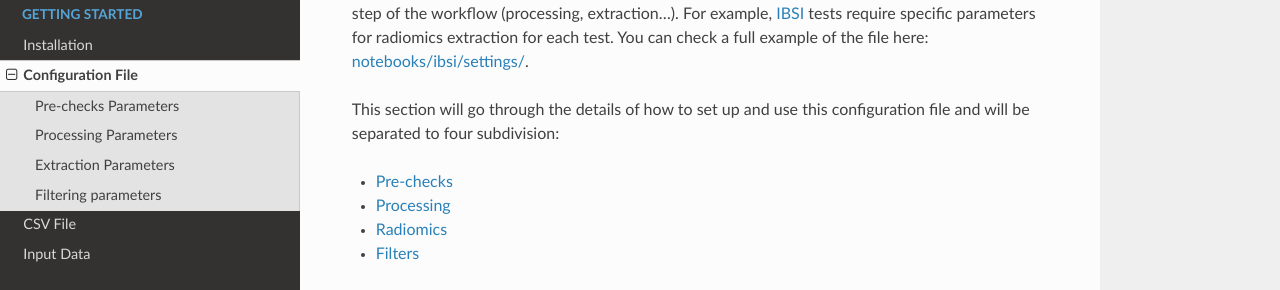
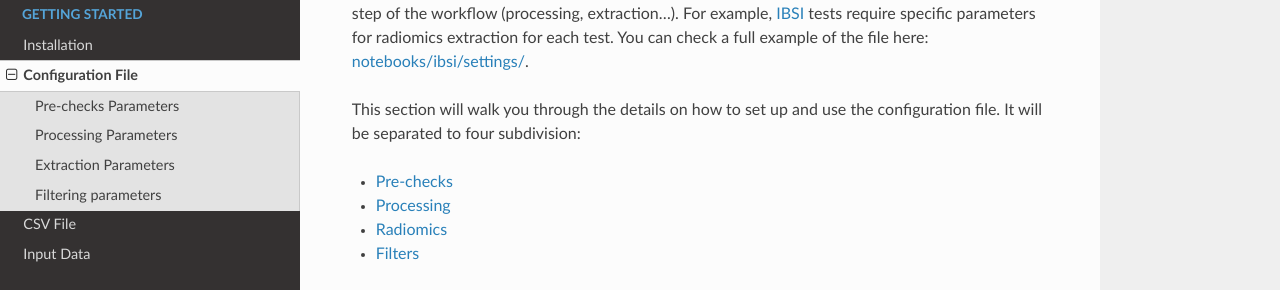
Before and after one commit to MahdiAll99/MEDimage, a Sphinx documentation site: the page built from docs/configuration_file.rst, in a window 1280 px wide and 900 px high. Shown: the part 207-497 px from the top of the window. Built offline with Sphinx 7.4.7 and the Read the Docs theme 2.0.0, drawn with Linux system fonts in a browser that asks for light colours.

Commit message:
Experssions imporvements and minor updates

```diff
--- a/docs/Installation.rst
+++ b/docs/Installation.rst
@@ -85,4 +85,4 @@ The created environment will be activated automatically.
     :width: 3%
     :target: https://python-poetry.org/docs/
 
-Now that you have successfully installed the package and to further understand the usage of the it, we invite you to follow these :doc:`../tutorials`.
+Now that you have successfully installed the package, we invite you to follow these :doc:`../tutorials` to further comprehend how to use it.
--- a/docs/configuration_file.rst
+++ b/docs/configuration_file.rst
@@ -7,7 +7,7 @@ For example, `IBSI <https://arxiv.org/abs/1612.07003>`__ tests require specific
 You can check a full example of the file here:
 `notebooks/ibsi/settings/ <https://github.com/MahdiAll99/MEDimage/tree/main/notebooks/ibsi/settings>`__.
 
-This section will go through the details of how to set up and use this configuration file and will be separated to four subdivision:
+This section will walk you through the details on how to set up and use the configuration file. It will be separated to four subdivision:
 
 - :ref:`Pre-checks<Pre-checks Parameters>`
 - :ref:`Processing<Processing Parameters>`
```
Also changed, not shown: other parts of docs/configuration_file.rst (+4 -4 lines).
